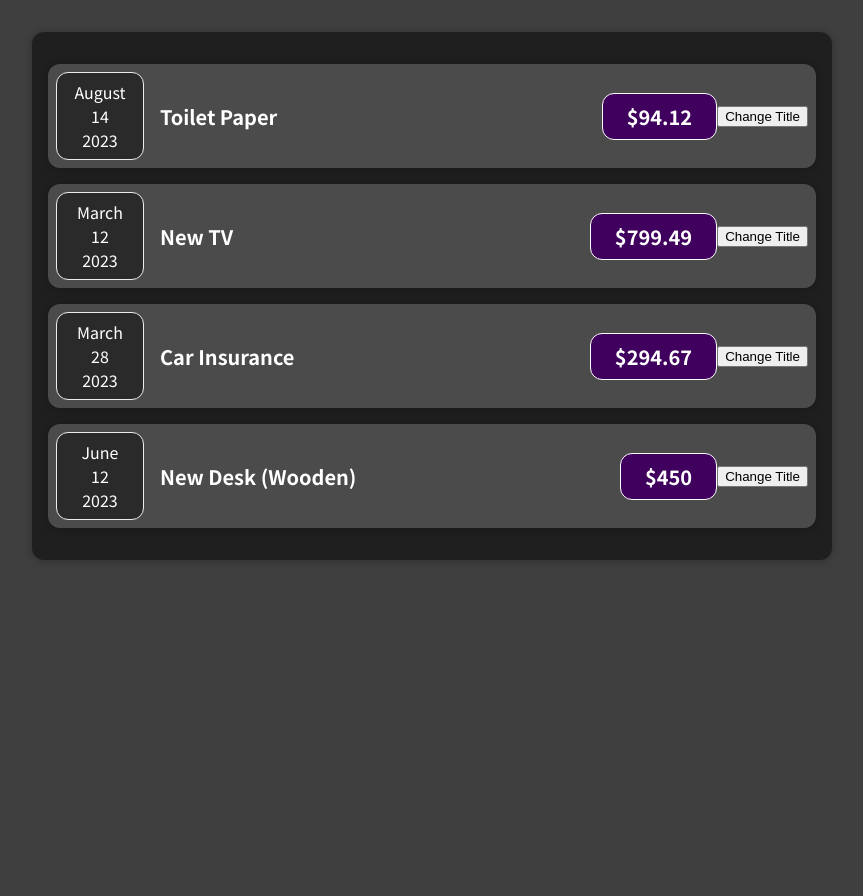
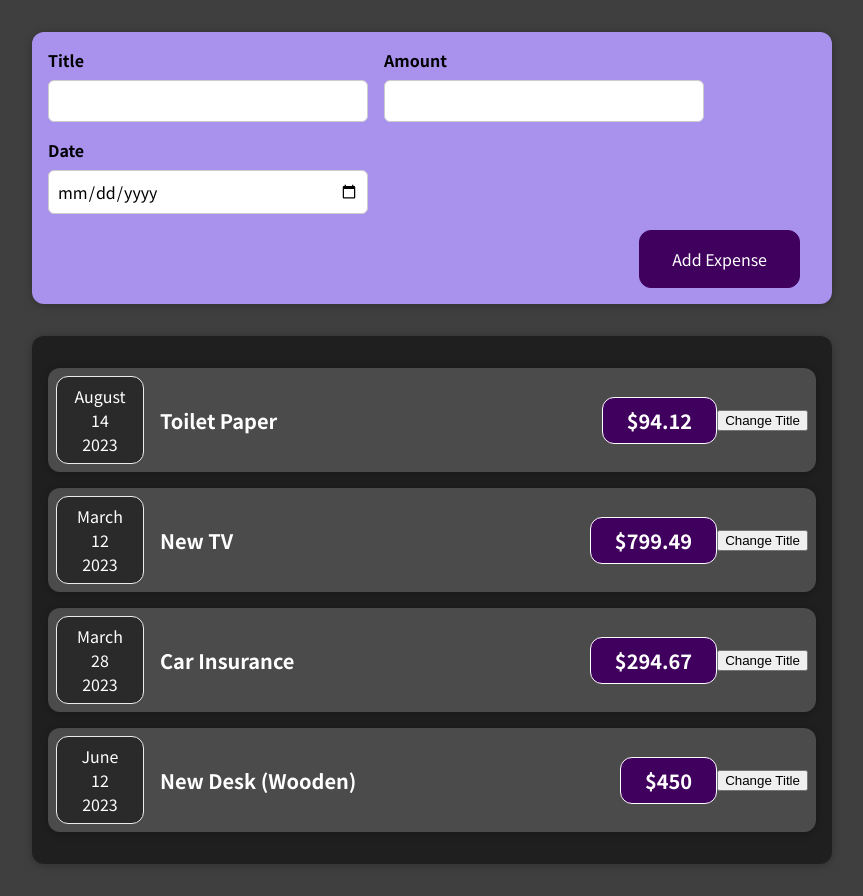
Before and after one commit to Trent-dotcom/finance-tracker, a React (Create React App) app: page / in a window 1280 px wide. Shown: the whole page, without its empty margins (208-1071 px from the left). Before the commit the page ends 800 px from the top, so only its background shows below. Built offline with nearby package versions, Linux system fonts and the light colour scheme.

Commit message:
added form submissions to my app. adding interactivity next

```diff
--- a/src/App.js
+++ b/src/App.js
@@ -1,5 +1,5 @@
 import ExpensesComponent from "./components/Expenses/ExpensesComponent";
-
+import NewExpense from "./components/Expenses/NewExpense";
 const App = () => {
   const expenses = [
     {
@@ -24,6 +24,7 @@
   ];
   return (
     <div>
+      <NewExpense />
       <ExpensesComponent items={expenses} />
     </div>
   );
--- /dev/null
+++ b/src/components/Expenses/ExpenseForm.css
@@ -0,0 +1,26 @@
+.new-expense__controls {
+    display: flex;
+    flex-wrap: wrap;
+    gap: 1rem;
+    margin-bottom: 1rem;
+    text-align: left;
+}
+
+.new-expense__control label {
+    font-weight: bold;
+    margin-bottom: 0.5rem;
+    display: block;
+}
+
+.new-expense__control input {
+    font: inherit;
+    padding: 0.5rem;
+    border-radius: 6px;
+    border: 1px solid #ccc;
+    width: 20rem;
+    max-width: 100%;
+}
+
+.new-expense__actions {
+    text-align: right;
+}
--- /dev/null
+++ b/src/components/Expenses/ExpenseForm.js
@@ -0,0 +1,28 @@
+import './ExpenseForm.css';
+import React from 'react';
+
+const ExpenseForm = () => {
+    return (
+        <form>
+            <div className='new-expense__controls'>
+                <div className='new-expense__control'>
+                    <label>Title</label>
+                    <input type='text' />
+                </div>
+                <div className='new-expense__control'>
+                    <label>Amount</label>
+                    <input type='number' min='0.01' step='0.01' />
+                </div>
+                <div className='new-expense__control'>
+                    <label>Date</label>
+                    <input type='date' min='2008-01-01' />
+                </div>
+            </div>
+            <div className='new-expense__actions'>
+                <button type='submit'>Add Expense</button>
+            </div>
+        </form>
+    )
+};
+
+export default ExpenseForm;
--- /dev/null
+++ b/src/components/Expenses/NewExpense.css
@@ -0,0 +1,38 @@
+.new-expense {
+    background-color: #a892ee;
+    padding: 1rem;
+    margin: 2rem auto;
+    width: 50rem;
+    max-width: 95%;
+    border-radius: 12px;
+    text-align: center;
+    box-shadow: 0 1px 8px rgba(0, 0, 0, 0.25);
+}
+
+.new-expense button {
+    font: inherit;
+    cursor: pointer;
+    padding: 1rem 2rem;
+    border: 1px solid #40005d;
+    background-color: #40005d;
+    color: white;
+    border-radius: 12px;
+    margin-right: 1rem;
+}
+
+.new-expense button:hover,
+.new-expense button:active {
+    background-color: #510674;
+    border-color: #510674;
+}
+
+.new-expense button.alternative {
+    color: #220131;
+    border-color: transparent;
+    background-color: transparent;
+}
+
+.new-expense button.alternative:hover,
+.new-expense button.alternative:active {
+    background-color: #ddb3f8;
+}
--- /dev/null
+++ b/src/components/Expenses/NewExpense.js
@@ -0,0 +1,14 @@
+import React from 'react'
+import './NewExpense.css';
+import ExpenseForm from "./ExpenseForm";
+const NewExpense = () => {
+    return (
+        <div className='new-expense'>
+            <ExpenseForm />
+        </div>
+    )
+
+};
+
+
+export default NewExpense
```
